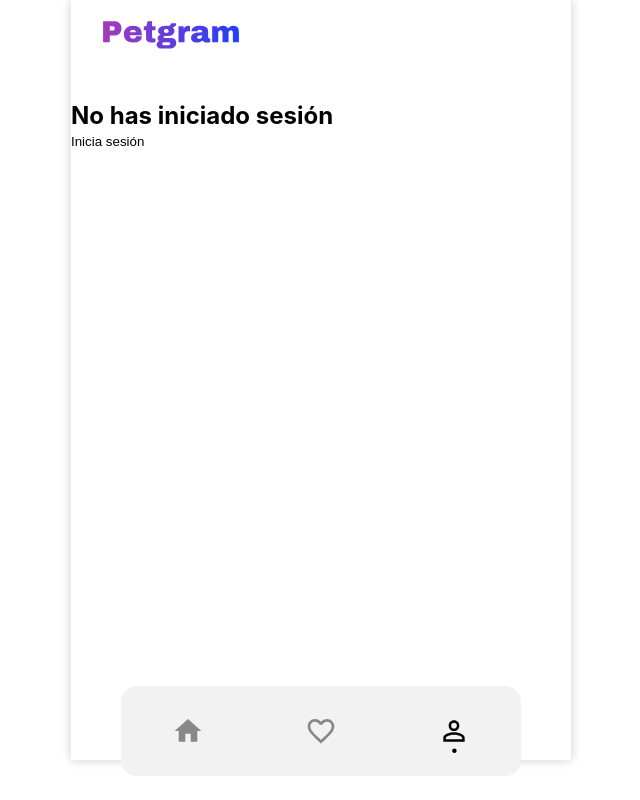
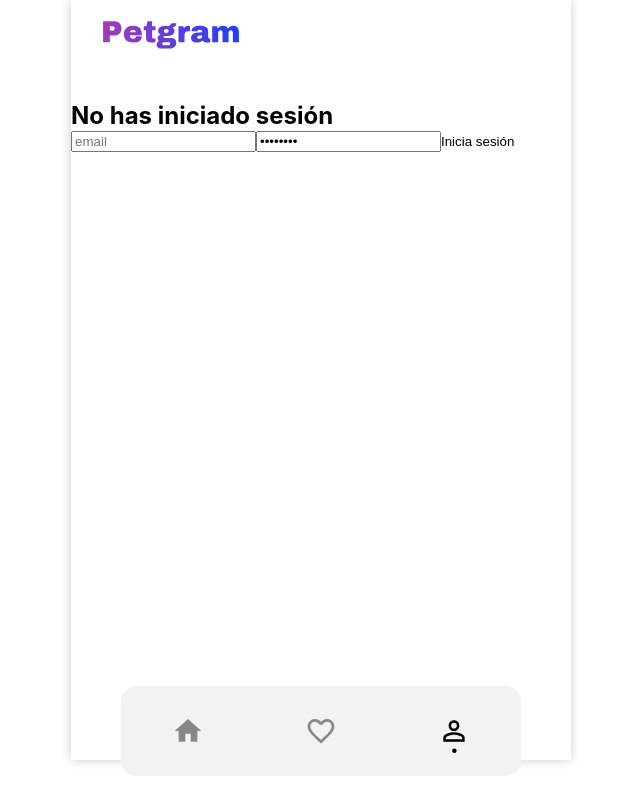
Before and after one commit to eduardoGao/petgram, a React app: page /profile in a window 1280 px wide. Shown: the whole page, without its empty margins (319-959 px from the left). Built offline with nearby package versions, Linux system fonts and the light colour scheme.

Commit message:
Iniciando forms

```diff
--- /dev/null
+++ b/src/components/UserForm/index.js
@@ -0,0 +1,11 @@
+import React from 'react'
+
+export const UserForm = ({ handleSubmit }) => {
+    return (
+        <form onSubmit={handleSubmit}>
+            <input placeholder="email"  onChange={e => e.target.value} />
+            <input placeholder="password" type="password" value="password" onChange={e => e.target.value} />
+            <button type="submit">Inicia sesión</button>
+        </form>
+    )
+}
--- a/src/pages/NotRegisterUser.js
+++ b/src/pages/NotRegisterUser.js
@@ -1,5 +1,6 @@
 import React from "react"
 import Context from "../Context"
+import { UserForm } from "../components/UserForm"
 
 export const NotRegisterUser = () => {
     return (
@@ -9,9 +10,7 @@ export const NotRegisterUser = () => {
                 {
                     ({ activateAuth }) => {
                         return (
-                            <form onSubmit={activateAuth}>
-                                <button type="submit">Inicia sesión</button>
-                            </form>
+                            <UserForm handleSubmit={activateAuth} />
                         )
                     }
                 }
```
